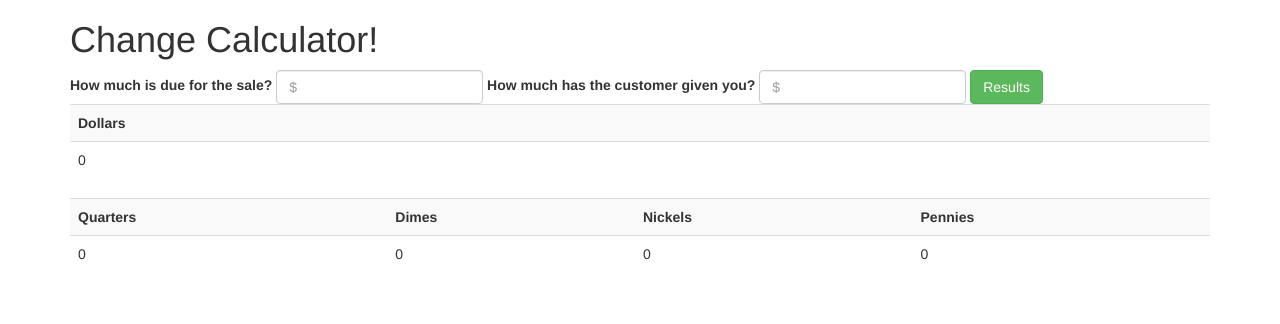
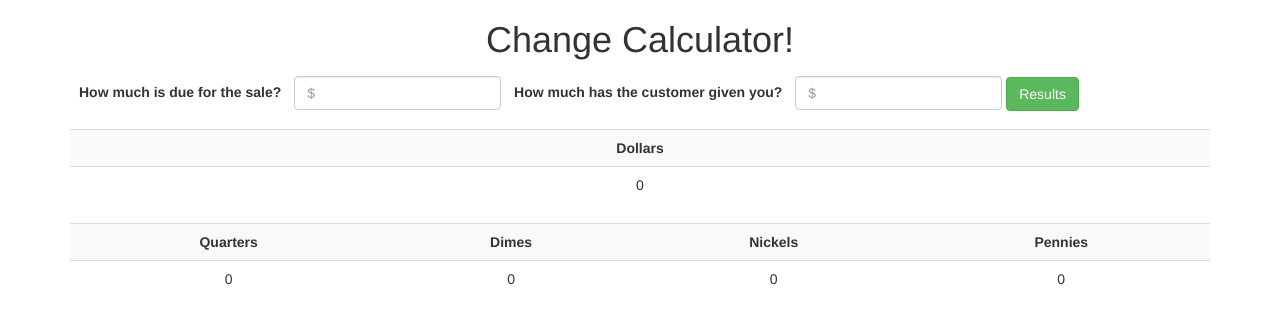
Before and after one commit to superfastshoes/03-ChangeCalculator, a plain HTML site: page index.html in a window 1280 px wide. Drawn offline with Linux system fonts and the light colour scheme.

Commit message:
second push

```diff
--- a/index.html
+++ b/index.html
@@ -13,12 +13,12 @@
 			<form class="form-inline container" action="javascript:void(0)">
 				<div class="form-group">
 					<!-- Get the amount of the sale -->
-					<label for="amountDue">How much is due for the sale?</label>
+					<label for="amountDue" class="directions">How much is due for the sale?</label>
 					<input type="number" class="form-control" id="amountDue" name="amountDue" placeholder="$">
 				</div>
 				<div class="form-group">
 					<!--  Get the amount tendered by the customer -->
-					<label for="customerCash">How much has the customer given you?</label>
+					<label for="customerCash" class="directions">How much has the customer given you?</label>
 					<input type="number" class="form-control" id="customerCash" name="customerCash" placeholder="$">
 				</div>
 				<!-- Lets get a button here to submit data -->
--- a/style.css
+++ b/style.css
@@ -0,0 +1,24 @@
+#mainHeader{
+	text-align: center;
+}
+
+form {
+	padding-bottom: 10px;
+}
+
+.directions {
+	padding: 12px 09px;
+}
+
+/* Aligning the text */
+.table {
+	text-align: center;
+}
+
+th {
+	text-align: center;
+}
+
+#errorMessage {
+	text-align: center;
+}
```
